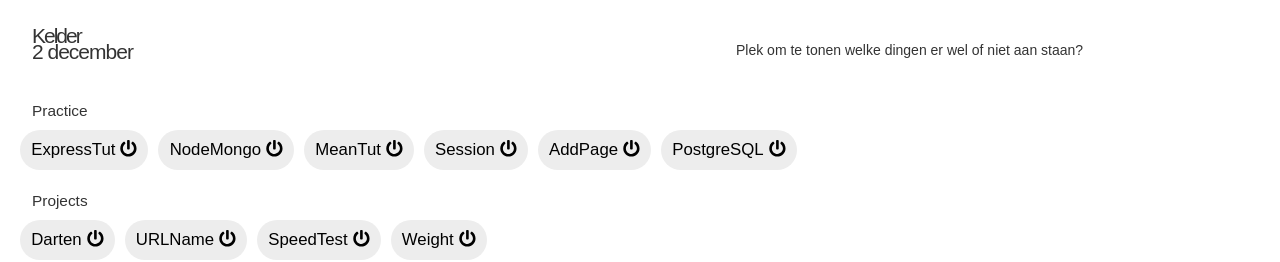
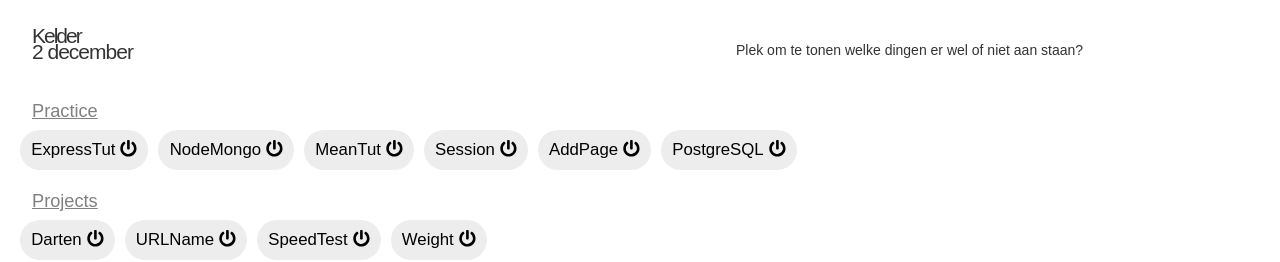
Before and after one commit to ASdeWekker/kelder, a React (Create React App) app: page / in a window 1280 px wide. Shown: the top 262 px of the page. Built offline with nearby package versions, Linux system fonts and the light colour scheme.

Commit message:
added a bit of XHR content, next is a pc api

```diff
--- a/src/App.js
+++ b/src/App.js
@@ -4,6 +4,19 @@
 	constructor(props) {
 		super()
 		this.dateStringOptions = { month: "long", day: "numeric" }
+	}
+
+	XMLRequest = () => {
+		let xhttp, obj
+		xhttp = new XMLHttpRequest()
+		xhttp.onreadystatechange = function() {
+			if (this.readyState === 4 && this.status === 200) {
+				obj.JSON.parse(this.responseText)
+				console.log(obj)
+			}
+		}
+		xhttp.open("GET", "http://192.168.1.90:3099/wol", true)
+		xhttp.send()
 	}
 
 	render() {
@@ -79,23 +92,23 @@
 				<section className="bottom">
 					<div className="most-used-places">
 						<div className="container">
-							<button className="container--button pihole" href="javascript:void();">
+							<button className="container--button pihole">
 								<div className="container--button--circle"><i className="fab fa-adversal"></i></div>
 								<p className="container--button--text">Pihole</p>
 							</button>
-							<button className="container--button apache" href="javascript:void();">
+							<button className="container--button apache">
 								<div className="container--button--circle"><i className="fas fa-cloud"></i></div>
 								<p className="container--button--text">Apache</p>
 							</button>
-							<button className="container--button docker" href="javascript:void();">
+							<button className="container--button docker">
 								<div className="container--button--circle"><i className="fab fa-docker"></i></div>
 								<p className="container--button--text">Docker</p>
 							</button>
-							<button className="container--button recipes" href="javascript:void();">
+							<button className="container--button recipes">
 								<div className="container--button--circle"><i className="fas fa-utensils"></i></div>
 								<p className="container--button--text">Recipes</p>
 							</button>
-							<button className="container--button weight" href="javascript:void();">
+							<button className="container--button weight">
 								<div className="container--button--circle"><i className="fas fa-weight"></i></div>
 								<p className="container--button--text">Weight</p>
 							</button>
@@ -112,7 +125,9 @@
 								<button className="container--button--text">Ledstrip</button>
 							</div>
 							<div className="container--button pc">
-								<button className="container--button--icon"><i className="fas fa-power-off"></i></button>
+								<button className="container--button--icon" onClick={this.XMLRequest}>
+									<i className="fas fa-power-off"></i>
+								</button>
 								<button className="container--button--text">PC</button>
 							</div>
 						</div>
--- a/src/index.css
+++ b/src/index.css
@@ -79,11 +79,13 @@
   width: 100%;
 }
 html body #root .App .body .container--header {
-  font-size: 1.1em;
+  color: #808080;
+  font-size: 1.3em;
   font-weight: 400;
   height: 22px;
   line-height: 22px;
   margin: 0 0 8px 32px;
+  text-decoration: underline;
 }
 html body #root .App .body .container--wrapper {
   height: 50px;
--- a/src/index.sass
+++ b/src/index.sass
@@ -97,11 +97,13 @@
 						width: 100%
 
 						&--header
-							font-size: 1.1em
+							color: $text-alt
+							font-size: 1.3em
 							font-weight: 400
 							height: 22px
 							line-height: 22px
 							margin: 0 0 8px $marginLeft
+							text-decoration: underline
 
 						&--wrapper
 							height: 50px
```
Also changed, not shown: 1 other file (tests, documents, lock files or other folders).
